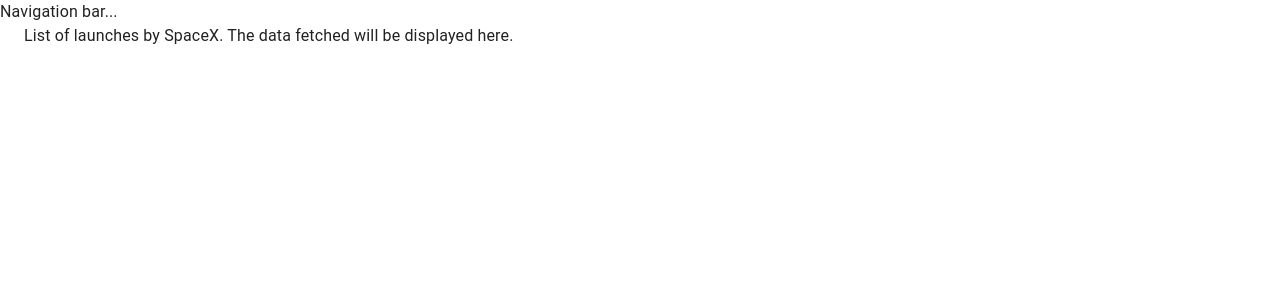
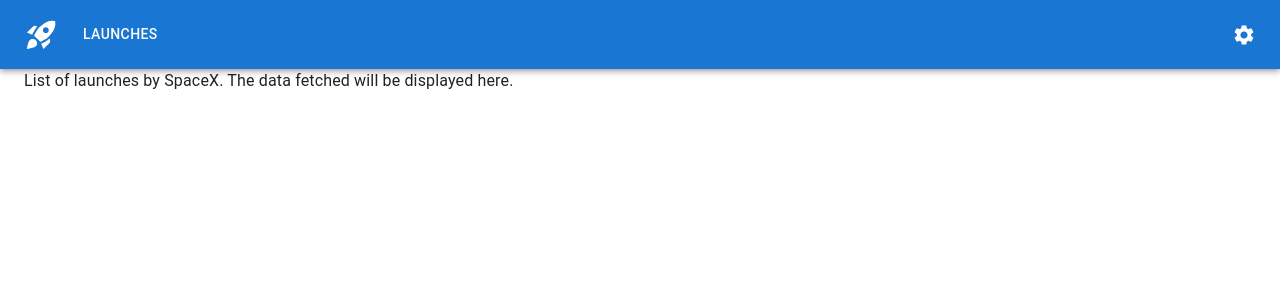
Before and after one commit to nardost/spacex-launches, a React (Create React App) app: page / in a window 1280 px wide. Shown: the top 300 px of the page. Built offline with nearby package versions, Linux system fonts and the light colour scheme.

Commit message:
navigation bar implemented

```diff
--- a/src/pages/errors/NotFound.jsx
+++ b/src/pages/errors/NotFound.jsx
@@ -1,7 +1,5 @@
 const NotFound = () => {
-    return (
-        <div>Not Found</div>
-    )
+  return <div>Not Found</div>;
 };
 
 export default NotFound;
--- a/src/pages/layout/Navbar.jsx
+++ b/src/pages/layout/Navbar.jsx
@@ -1,7 +1,163 @@
+import * as React from "react";
+import { useNavigate } from "react-router-dom";
+
+import AppBar from "@mui/material/AppBar";
+import Box from "@mui/material/Box";
+import Toolbar from "@mui/material/Toolbar";
+import IconButton from "@mui/material/IconButton";
+import Typography from "@mui/material/Typography";
+import Menu from "@mui/material/Menu";
+import MenuIcon from "@mui/icons-material/Menu";
+import Container from "@mui/material/Container";
+import Avatar from "@mui/material/Avatar";
+import Button from "@mui/material/Button";
+import Tooltip from "@mui/material/Tooltip";
+import MenuItem from "@mui/material/MenuItem";
+import { RocketLaunch, Settings } from "@mui/icons-material";
+
+import { navLinks, otherLinks } from "./links";
+
+/**
+ * Credit: https://mui.com/material-ui/react-app-bar/
+ */
 const Navbar = () => {
-    return (
-        <div>Navigation bar...</div>
-    );
+  const navigate = useNavigate();
+
+  const [anchorElNav, setAnchorElNav] = React.useState(null);
+  const [anchorElUser, setAnchorElUser] = React.useState(null);
+
+  const handleOpenNavMenu = (event) => {
+    setAnchorElNav(event.currentTarget);
+  };
+  const handleOpenUserMenu = (event) => {
+    setAnchorElUser(event.currentTarget);
+  };
+
+  const handleCloseNavMenu = () => {
+    setAnchorElNav(null);
+  };
+
+  const handleCloseUserMenu = () => {
+    setAnchorElUser(null);
+  };
+
+  const handleClick = (path, clickHandler) => {
+    clickHandler();
+    navigate(path);
+  };
+
+  return (
+    <AppBar position="static">
+      <Container maxWidth="xl">
+        <Toolbar disableGutters>
+          <Typography
+            variant="h6"
+            noWrap
+            component="div"
+            sx={{ mr: 2, display: { xs: "none", md: "flex" } }}
+          >
+            <RocketLaunch fontSize="large" />
+          </Typography>
+
+          <Box sx={{ flexGrow: 1, display: { xs: "flex", md: "none" } }}>
+            <IconButton
+              size="large"
+              aria-label="account of current user"
+              aria-controls="menu-appbar"
+              aria-haspopup="true"
+              onClick={handleOpenNavMenu}
+              color="inherit"
+            >
+              <MenuIcon />
+            </IconButton>
+            <Menu
+              id="menu-appbar"
+              anchorEl={anchorElNav}
+              anchorOrigin={{
+                vertical: "bottom",
+                horizontal: "left",
+              }}
+              keepMounted
+              transformOrigin={{
+                vertical: "top",
+                horizontal: "left",
+              }}
+              open={Boolean(anchorElNav)}
+              onClose={handleCloseNavMenu}
+              sx={{
+                display: { xs: "block", md: "none" },
+              }}
+            >
+              {navLinks.map((link) => (
+                <MenuItem
+                  key={link.label}
+                  onClick={() => handleClick(link.to, handleCloseNavMenu)}
+                >
+                  <Typography textAlign="center">{link.label}</Typography>
+                </MenuItem>
+              ))}
+            </Menu>
+          </Box>
+          <Typography
+            variant="h6"
+            noWrap
+            component="div"
+            sx={{ flexGrow: 1, display: { xs: "flex", md: "none" } }}
+          >
+            <RocketLaunch fontSize="large" />
+          </Typography>
+          <Box sx={{ flexGrow: 1, display: { xs: "none", md: "flex" } }}>
+            {navLinks.map((link) => (
+              <Button
+                key={link.label}
+                onClick={() => handleClick(link.to, handleCloseNavMenu)}
+                sx={{ my: 2, color: "white", display: "block" }}
+              >
+                {link.label}
+              </Button>
+            ))}
+          </Box>
+
+          <Box sx={{ flexGrow: 0 }}>
+            <Tooltip title="Other Links">
+              <IconButton
+                onClick={handleOpenUserMenu}
+                sx={{ p: 0 }}
+                color="inherit"
+              >
+                <Settings />
+              </IconButton>
+            </Tooltip>
+            <Menu
+              sx={{ mt: "45px" }}
+              id="menu-appbar"
+              anchorEl={anchorElUser}
+              anchorOrigin={{
+                vertical: "top",
+                horizontal: "right",
+              }}
+              keepMounted
+              transformOrigin={{
+                vertical: "top",
+                horizontal: "right",
+              }}
+              open={Boolean(anchorElUser)}
+              onClose={handleCloseUserMenu}
+            >
+              {otherLinks.map((setting) => (
+                <MenuItem
+                  key={setting.label}
+                  onClick={() => handleClick(setting.to, handleCloseUserMenu)}
+                >
+                  <Typography textAlign="center">{setting.label}</Typography>
+                </MenuItem>
+              ))}
+            </Menu>
+          </Box>
+        </Toolbar>
+      </Container>
+    </AppBar>
+  );
 };
 
 export default Navbar;
```
